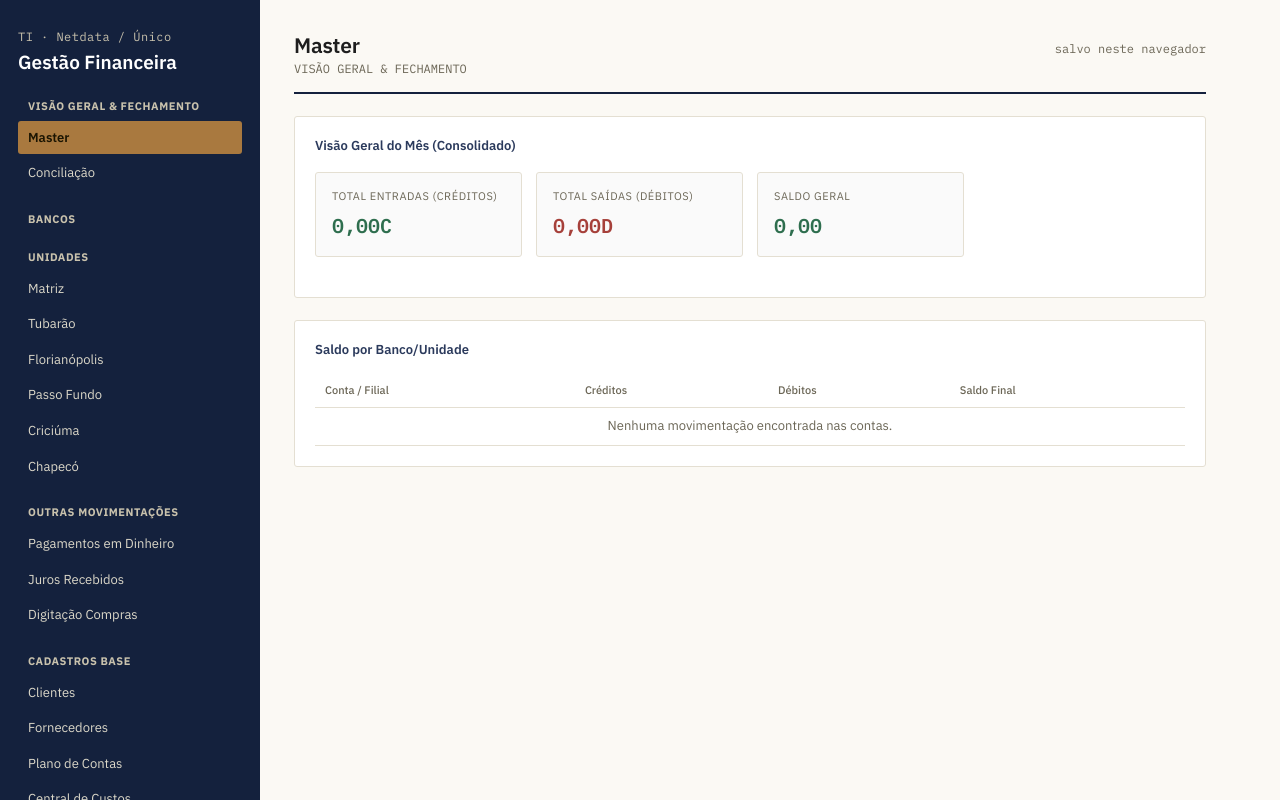
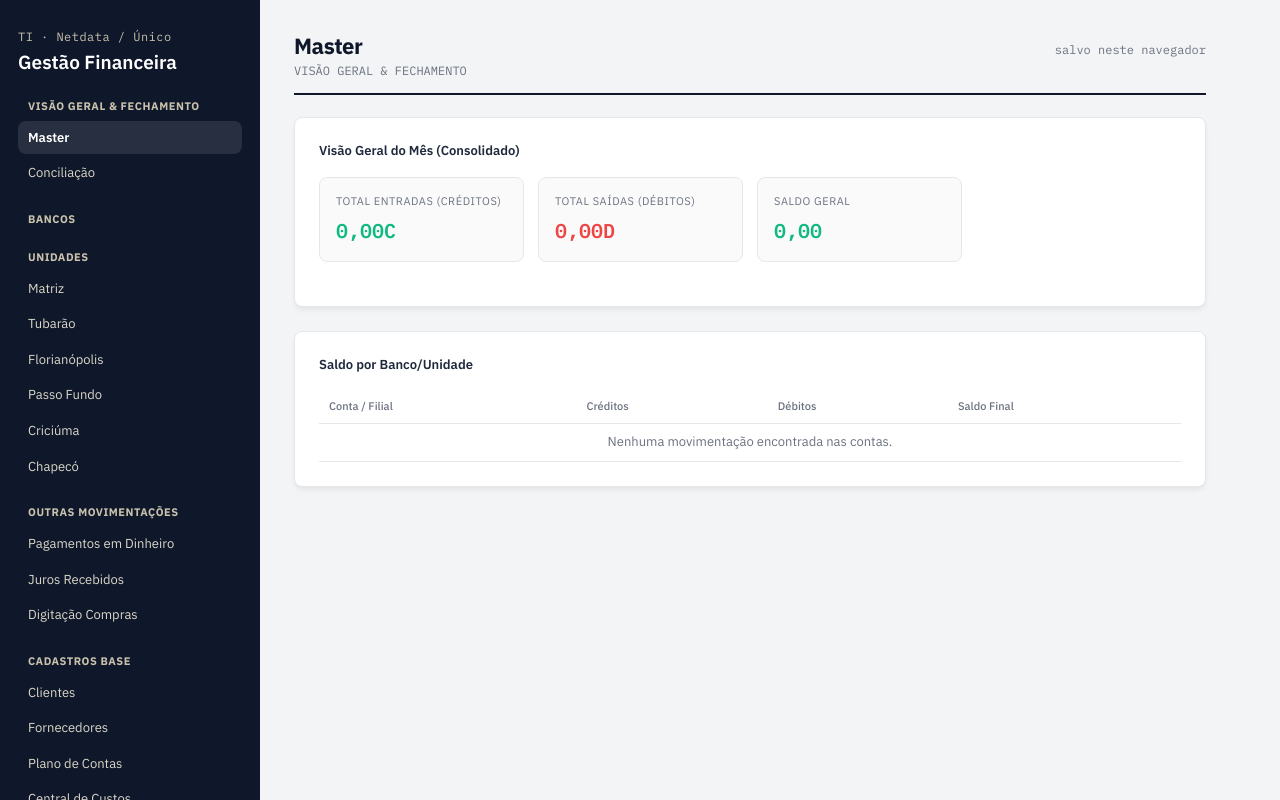
Before and after one commit to Helitonsf/Celesp, a plain HTML site: page index.html in a window 1280 px wide. Drawn offline with Linux system fonts and the light colour scheme.

Commit message:
Add files via upload

```diff
--- a/css/style.css
+++ b/css/style.css
@@ -1,16 +1,16 @@
 :root {
-    --ink: #14213D;
-    --ink-soft: #2B3A5C;
-    --paper: #FBF9F4;
-    --paper-line: #E4DFD2;
-    --brass: #A9793F;
-    --brass-deep: #8A6130;
-    --credit: #2E6E4E;
-    --debit: #A6403A;
+    --ink: #0F172A;
+    --ink-soft: #1E293B;
+    --paper: #F3F4F6;
+    --paper-line: #E5E7EB;
+    --brass: #D4AF37;
+    --brass-deep: #B5952F;
+    --credit: #10B981;
+    --debit: #EF4444;
     --panel: #FFFFFF;
-    --text: #1E1E1E;
-    --text-muted: #6B6656;
-    --radius: 3px;
+    --text: #111827;
+    --text-muted: #6B7280;
+    --radius: 8px;
     padding-top: env(safe-area-inset-top, 0px);
     padding-bottom: env(safe-area-inset-bottom, 0px);
   }
@@ -112,8 +112,8 @@
   }
   .acct-btn:hover { background: rgba(255,255,255,0.06); }
   .acct-btn.active {
-    background: var(--brass);
-    color: #1B1502;
+    background: rgba(255,255,255,0.1);
+    color: #FFFFFF;
     font-weight: 600;
   }
   .acct-count {
@@ -136,10 +136,11 @@
     margin-bottom: 22px;
   }
   header.top h1 {
-    font-size: 21px;
+    font-size: 22px;
     margin: 0;
-    font-weight: 600;
-    letter-spacing: -0.01em;
+    font-weight: 700;
+    letter-spacing: -0.02em;
+    color: var(--ink);
   }
   header.top .sub {
     font-family: 'IBM Plex Mono', monospace;
@@ -151,8 +152,9 @@
     background: var(--panel);
     border: 1px solid var(--paper-line);
     border-radius: var(--radius);
-    padding: 20px;
-    margin-bottom: 22px;
+    padding: 24px;
+    margin-bottom: 24px;
+    box-shadow: 0 4px 6px -1px rgba(0, 0, 0, 0.05), 0 2px 4px -1px rgba(0, 0, 0, 0.03);
   }
   .panel h2 {
     font-size: 13px;
@@ -200,17 +202,19 @@
   }
   input, select {
     width: 100%;
-    padding: 8px 9px;
+    padding: 10px 12px;
     border: 1px solid var(--paper-line);
     border-radius: var(--radius);
-    background: var(--paper);
+    background: var(--panel);
     color: var(--text);
     font-family: inherit;
     font-size: 13.5px;
+    transition: all 0.2s ease;
   }
   input:focus, select:focus, button:focus-visible {
-    outline: 2px solid var(--brass);
-    outline-offset: 1px;
+    outline: none;
+    border-color: var(--ink);
+    box-shadow: 0 0 0 3px rgba(15, 23, 42, 0.1);
   }
   input[readonly] { color: var(--text-muted); }
 
@@ -252,10 +256,12 @@
     font-size: 13.5px;
     cursor: pointer;
     font-family: inherit;
+    transition: all 0.2s ease;
+    box-shadow: 0 1px 2px rgba(0,0,0,0.05);
   }
-  button.primary:hover { background: var(--ink-soft); }
+  button.primary:hover { background: var(--ink-soft); box-shadow: 0 4px 6px -1px rgba(0,0,0,0.1); }
   button.ghost {
-    background: transparent;
+    background: var(--panel);
     border: 1px solid var(--paper-line);
     color: var(--text);
     padding: 10px 16px;
@@ -263,7 +269,9 @@
     font-size: 13.5px;
     cursor: pointer;
     font-family: inherit;
+    transition: all 0.2s ease;
   }
+  button.ghost:hover { background: var(--paper); border-color: #D1D5DB; }
   .hint { font-size: 12px; color: var(--text-muted); }
   .error-msg { color: var(--debit); font-size: 12.5px; margin-top: 8px; display:none; }
 
@@ -289,7 +297,7 @@
     border-bottom: 1px solid var(--paper-line);
     vertical-align: top;
   }
-  table.ledger tbody tr:hover { background: rgba(169,121,63,0.06); }
+  table.ledger tbody tr:hover { background: var(--paper); transition: background 0.15s ease; }
   .val-c { color: var(--credit); font-family: 'IBM Plex Mono', monospace; font-weight: 600; white-space: nowrap; }
   .val-d { color: var(--debit); font-family: 'IBM Plex Mono', monospace; font-weight: 600; white-space: nowrap; }
   .row-actions button {
```
